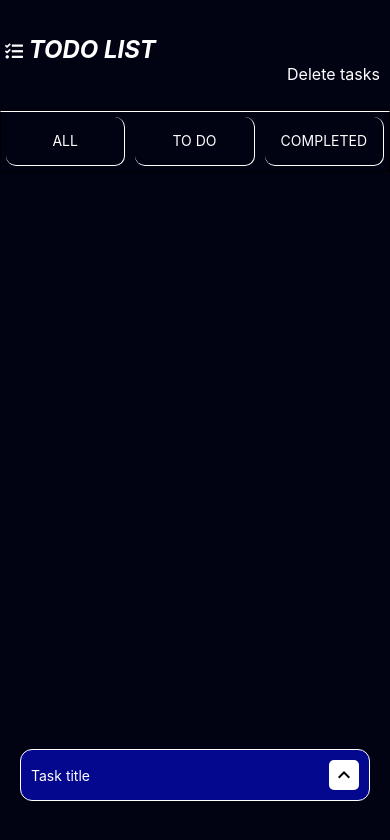
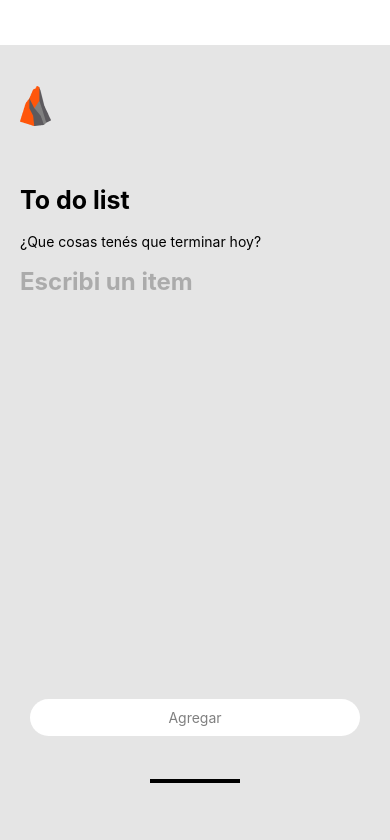
Before and after one commit to lmasucci-gt/Todo-List-App, a React Native app: screen / in a window 390 px wide. Shown: the top 840 px of the page. Built offline with nearby package versions, Linux system fonts and the light colour scheme.

Commit message:
Se agrega logo, se implementa estilo requerida. Funcionalmente se agregan To dos, se cambia su estado a completo, y se pueden filtras. Pendiente solucionar problema al agregar primer todo, el filtro aparece en completos

```diff
--- a/src/components/Input.js
+++ b/src/components/Input.js
@@ -2,56 +2,30 @@ import React from "react";
 import {
   KeyboardAvoidingView,
   StyleSheet,
-  View,
   TextInput,
-  TouchableOpacity,
 } from "react-native";
-import { MaterialIcons } from "@expo/vector-icons";
 
-const Input = ({ onChange, value, onSubmit }) => {
+const Input = ({ onChange, value }) => {
   return (
-    <KeyboardAvoidingView style={styles.container}>
+    <KeyboardAvoidingView>
       <TextInput
         style={styles.inputField}
         onChangeText={onChange}
         value={value}
-        placeholder={"Task title"}
-        placeholderTextColor={"#fff"}
+        placeholder={"Escribi un item"}
+        placeholderTextColor={'rgba(0, 0, 0, 0.25)'}
       />
-      <TouchableOpacity onPress={onSubmit}>
-        <View style={styles.button}>
-          <MaterialIcons name="keyboard-arrow-up" size={24} color="black" />
-        </View>
-      </TouchableOpacity>
     </KeyboardAvoidingView>
   );
 };
 
 const styles = StyleSheet.create({
-  container: {
-    borderColor: "#fff",
-    backgroundColor: "#04088E",
-    borderWidth: 1,
-    marginHorizontal: 20,
-    borderRadius: 12,
-    flexDirection: "row",
-    alignItems: "center",
-    paddingHorizontal: 10,
-    bottom: 20,
-  },
   inputField: {
-    color: "#fff",
-    height: 50,
-    flex: 1,
-  },
-  button: {
-    height: 30,
-    width: 30,
-    borderRadius: 5,
-    backgroundColor: "#fff",
-    alignItems: "center",
-    justifyContent: "center",
-  },
+   marginLeft: 20,
+   fontWeight: 'bold',
+   fontSize: 24,
+   fontStyle: 'normal',
+  }
 });
 
 export default Input;
--- a/src/components/ListItem.js
+++ b/src/components/ListItem.js
@@ -1,9 +1,9 @@
 import React from "react";
 import { TouchableOpacity, Text, StyleSheet } from "react-native";
 
-const ListItem = ({ title, onPress, completed }) => {
+const ListItem = ({ title, completed, changeState }) => {
   return (
-    <TouchableOpacity onPress={onPress} style={styles.container}>
+    <TouchableOpacity onPress={changeState} >
       {completed ? (
         <Text style={[styles.text, styles.strike]}>{title}</Text>
       ) : (
@@ -14,22 +14,10 @@ const ListItem = ({ title, onPress, completed }) => {
 };
 
 const styles = StyleSheet.create({
-  container: {
-    marginHorizontal: 35,
-    marginVertical: 5,
-    padding: 10,
-    backgroundColor: "#04088E",
-    paddingHorizontal: 15,
-    justifyContent: "center",
-    borderBottomWidth: 2.5,
-    borderBottomColor: "black",
-    borderRightColor: "black",
-    borderRightWidth: 2.5,
-    alignItems: "center",
-  },
   text: {
-    fontSize: 18,
-    color: "white",
+    fontSize: 16,
+    color: "black",
+    paddingLeft: 20,
   },
   strike: {
     textDecorationLine: "line-through",
--- a/src/index.js
+++ b/src/index.js
@@ -5,6 +5,7 @@ import {
   FlatList,
   Text,
   TouchableOpacity,
+  Image,
 } from "react-native";
 import { connect } from "react-redux";
 import {
@@ -16,11 +17,9 @@ import {
 } from "./actions/todos";
 import "react-native-get-random-values";
 import { v4 as uuid } from "uuid";
-import { FontAwesome5 } from "@expo/vector-icons";
-import Detail from "./components/Detail";
 import Input from "./components/Input";
 import ListItem from "./components/ListItem";
-import CustomModal from "./components/Modal";
+import CustomModal from './components/Modal';
 
 const mapStateToProps = (state) => {
   return { data: state.todos };
@@ -42,7 +41,10 @@ const App = ({
   deleteToDo,
   deleteAllTasks,
 }) => {
+
+
   const [task, setTasks] = useState([]);
+  const [selectedFilter, setSelectedFilter] = useState('Todos')
   const [unfilteredToDos, setUnfilteredToDos] = useState(false);
   const [filterToDos, setFilterToDos] = useState([]);
   const [filterCompleted, setFilterCompleted] = useState([]);
@@ -61,9 +63,12 @@ const App = ({
     if (filterCompleted) {
       handleFilter(3);
     }
+
   }, [data]);
 
+
   const handleTitleTask = (val) => {
+    console.log(val)
     setTitleValue(val);
   };
 
@@ -73,6 +78,7 @@ const App = ({
       return;
     }
     const newID = uuid();
+    console.log(newID, titleValue)
     submit(newID, titleValue);
     setTitleValue("");
   };
@@ -93,13 +99,8 @@ const App = ({
     reset();
   };
 
-  const handleChangeState = () => {
-    complete(selectedTask.id);
-
-    if(selectedTask.desc !== descValue) {
-      addDescription(selectedTask.id, descValue)
-    }
-
+  const handleChangeState = (item) => {
+    complete(item.id);
     reset();
   };
 
@@ -109,10 +110,13 @@ const App = ({
   };
 
   const handleFilter = (type) => {
+    console.log('recibiend tipo', type)
     if (type == 1) {
       setUnfilteredToDos(false);
       setFilterToDos(false);
       setFilterCompleted(false);
+      setSelectedFilter('Todos');
+      setVisibility(false);
     }
 
     if (type == 2) {
@@ -120,6 +124,8 @@ const App = ({
       setFilterCompleted(false);
       const filter = data.filter((x) => x.completed === false);
       setFilterToDos(filter);
+      setSelectedFilter('No Realizados');
+      setVisibility(false);
     }
 
     if (type == 3) {
@@ -127,37 +133,155 @@ const App = ({
       setFilterToDos(false);
       const filter = data.filter((x) => x.completed === true);
       setFilterCompleted(filter);
+      setSelectedFilter('Realizados');
+      setVisibility(false);
     }
   };
 
   const reset = () => {
-
-    if(descValue != ''){
-      if(selectedTask.desc !== descValue) {
-        addDescription(selectedTask.id, descValue)
+    if (descValue != "") {
+      if (selectedTask.desc !== descValue) {
+        addDescription(selectedTask.id, descValue);
       }
     }
     setSelectedTask();
-    setDescValue('');
+    setDescValue("");
     setVisibility(false);
   };
 
   return (
     <View style={styles.containerHome}>
-      <View style={styles.header}>
-        <View style={styles.headerContainerTitle}>
-          <Text style={styles.headerTitle}>
-            <FontAwesome5 name="tasks" size={18} color="white" /> TODO LIST
-          </Text>
-        </View>
-        <View style={styles.headerContainerDelete}>
-          <TouchableOpacity onPress={handleDeleteAllTasks}>
-            <Text style={styles.headerTitleDelete}>Delete tasks</Text>
-          </TouchableOpacity>
-        </View>
+      <View style={styles.contLog}>
+        <Image
+          style={styles.contLogo}
+          source={require("../assets/png/pcnt-logo.png")}
+        />
       </View>
 
-      <View style={styles.filters}>
+      {/* Estilo cuando no tengo tareas pendientes*/}
+      {task.length == 0 ? (
+        <View style={styles.contWithoutTask}>
+          <View style={styles.contTitle}>
+            <Text style={styles.title}>To do list</Text>
+          </View>
+
+          <View style={styles.contSubTitle}>
+            <Text style={styles.subtitle}>
+              ¿Que cosas tenés que terminar hoy?
+            </Text>
+          </View>
+            <View style={styles.contInputToDoWitouhtTask}>
+              <Input
+                value={titleValue}
+                onChange={handleTitleTask}
+              />
+            </View>
+
+          <View style={styles.contBody}>
+          </View>
+        </View>
+      )
+      : (
+        <View style={styles.contWithList}>
+
+          <View styles={styles.contInputToDo}>
+            <Input
+              value={titleValue}
+              onChange={handleTitleTask}
+            />
+          </View>
+
+          <View style={styles.taskList}>
+
+            <View style={styles.taskListTitle}>
+              <View style={styles.contListAndFilter}>
+              <Text style={styles.textTaskListTitle}>To do list</Text>
+              <TouchableOpacity onPress={() => setVisibility(true)}>
+              <Text style={styles.filters}>{selectedFilter}</Text>
+              </TouchableOpacity>
+              </View>
+            </View>
+
+            <View style={styles.taskListBody}>
+
+            {!unfilteredToDos && task ? (
+            <FlatList
+            testID="unfiltered-list"
+            data={task}
+            keyExtractor={(x) => String(x.id)}
+            renderItem={({ item }) => (
+              <ListItem
+                completed={item.completed}
+                changeState={() => handleChangeState(item)}
+                title={item.title}
+                desc={item.desc}
+              />
+            )}
+          />
+        ) : null}
+
+        {filterToDos ? (
+            <FlatList
+            testID="unfiltered-list"
+            data={filterToDos}
+            keyExtractor={(x) => String(x.id)}
+            renderItem={({ item }) => (
+              <ListItem
+                completed={item.completed}
+                changeState={() => handleChangeState(item)}
+                title={item.title}
+                desc={item.desc}
+              />
+            )}
+          />
+        ) : null}
+
+        {filterCompleted ? (
+            <FlatList
+            testID="unfiltered-list"
+            data={filterCompleted}
+            keyExtractor={(x) => String(x.id)}
+            renderItem={({ item }) => (
+              <ListItem
+                completed={item.completed}
+                changeState={() => handleChangeState(item)}
+                title={item.title}
+                desc={item.desc}
+              />
+            )}
+          />
+        ) : null}
+
+          </View>
+
+          {visibility ? (
+          <CustomModal>
+          <View style={styles.modalFilters}>
+          <TouchableOpacity onPress={() => handleFilter(1)}><Text>Todos</Text></TouchableOpacity>
+          <TouchableOpacity onPress={() => handleFilter(2)}><Text>No Realizados</Text></TouchableOpacity>
+          <TouchableOpacity onPress={() => handleFilter(3)}><Text>Realizados</Text></TouchableOpacity>
+          </View>
+          </CustomModal>
+
+        ) : null}
+
+</View>
+        </View>
+      )}
+
+      <View style={styles.contAgregar}>
+        <TouchableOpacity style={styles.touchAgregar} onPress={() => handleSubmitTitleTask()}>
+          <Text style={styles.textAgregar}>Agregar</Text>
+        </TouchableOpacity>
+      </View>
+
+      <View style={styles.falseLabel} />
+    </View>
+  );
+};
+
+{
+  /* <View style={styles.filters}>
         <TouchableOpacity onPress={() => handleFilter(1)} style={styles.filter}>
           <Text style={styles.filterText}>ALL</Text>
         </TouchableOpacity>
@@ -167,9 +291,11 @@ const App = ({
         <TouchableOpacity onPress={() => handleFilter(3)} style={styles.filter}>
           <Text style={styles.filterText}>COMPLETED</Text>
         </TouchableOpacity>
-      </View>
+      </View> */
+}
 
-      <View style={styles.body}>
+{
+  /* <View style={styles.body}>
         {!unfilteredToDos && task ? (
           <FlatList
             testID='unfiltered-list'
@@ -240,81 +366,114 @@ const App = ({
           onChange={handleTitleTask}
           onSubmit={handleSubmitTitleTask}
         />
-      </View>
-    </View>
-  );
-};
+      </View> */
+}
 
 const styles = StyleSheet.create({
-  filterText: {
-    color: "white",
+  containerHome: {
+    backgroundColor: "#E5E5E5",
+    marginTop: 45,
+    flex: 1,
+    flexDirection: "column",
   },
-  filter: {
-    flex: 33,
-    borderRadius: 10,
-    marginHorizontal: 5,
-    marginVertical: 5,
-    padding: 10,
-    backgroundColor: "#010212",
-    paddingHorizontal: 15,
+  contWithoutTask: {
+    flex: 40,
+  },
+  contWithList:{
+    flex: 55,
+    paddingTop: 15
+  },
+  taskList: {
+    marginVertical: 15,
+    backgroundColor: '#FFFFFF',
+    borderRadius: 20,
+    marginHorizontal: 15,
+    flex: 1,
+  },
+  taskListTitle: {
+    flex: 1,
+    paddingLeft: 15,
+  },
+  textTaskListTitle:{
+    fontWeight:'bold',
+    fontSize: 18,
+  },
+  taskListBody: {
+    flex: 8,
+  },
+  contListAndFilter: {
+    flex:1,
+    flexDirection: 'row',
+    justifyContent: 'space-between'
+  },
+  filters: {
+    marginRight: 15
+  },
+  modalFilters: {
+    fontSize: 16,
+    color: "black",
+    marginLeft: 20,
+  },
+  logo: {
+    width: 30.99,
+    height: 40,
+    left: 38,
+    top: 121,
+  },
+  contLog: {
     justifyContent: "center",
-    borderBottomWidth: 1,
-    borderBottomColor: "white",
-    borderRightWidth: 1,
-    borderRightColor: "white",
+    paddingLeft: 20,
+    flex: 10,
+  },
+  contTitle: {
+    flex: 10,
     justifyContent: "center",
+  },
+  title: {
+    fontWeight: "bold",
+    fontSize: 25,
+    paddingLeft: 20,
+  },
+  contSubTitle: {
+    flex: 5,
+    paddingLeft: 20,
+  },
+  subtitle: {
+    fontWeight: "normal",
+  },
+  contBody: {
+    flex: 55,
+    paddingLeft: 20,
+  },
+  contInputToDo: {
+    flex: 5,
+    paddingLeft: 20,
+    justifyContent: "center",
+  },
+  contInputToDoWitouhtTask: {
+    flex: 5,
+    justifyContent: "center",
+  },
+  contAgregar: {
+    flex: 10,
+    justifyContent: "center",
+    alignItems: "stretch",
+  },
+  touchAgregar: {
+    paddingVertical: 10,
+    paddingHorizontal: 35,
+    borderRadius: 50,
+    backgroundColor: "#FFFFFF",
+    marginHorizontal: 30,
     alignItems: "center",
   },
-  filters: {
-    borderTopColor: "white",
-    borderWidth: 0.8,
-    flex: 0.8,
-    flexDirection: "row",
-    backgroundColor: "#010212",
-    alignItems: "stretch",
+  textAgregar: {
+    color: "rgba(0, 0, 0, 0.5)",
   },
-  body: {
-    flex: 8,
-  },
-  footer: {
-    flex: 1,
-  },
-  containerHome: {
-    flex: 1,
-    flexDirection: "column",
-    backgroundColor: "#010212",
-  },
-  header: {
-    flex: 1,
-    flexDirection: "column",
-    alignItems: "stretch",
-    marginTop: 35,
-    borderBottomWidth: 1,
-    borderBottomColor: "black",
-  },
-  headerContainerDelete: {
-    alignItems: "flex-end",
-  },
-  headerContainerTitle: {
-    alignItems: "flex-start",
-  },
-  headerTitleDelete: {
-    alignSelf: "stretch",
-    color: "white",
-    fontSize: 16,
-    paddingRight: 10,
-  },
-  headerTitle: {
-    paddingLeft: 5,
-    fontStyle: "italic",
-    color: "white",
-    alignContent: "center",
-    justifyContent: "center",
-    fontSize: 24,
-    fontWeight: "bold",
-  },
-  list: {
-    alignSelf: "stretch",
+  falseLabel: {
+    flex: 5,
+    borderTopWidth: 4,
+    marginHorizontal: 150,
   },
 });
 
```
Also changed, not shown: src/components/Modal.js (+11 -12 lines), assets/png/pcnt-logo.png (added).
